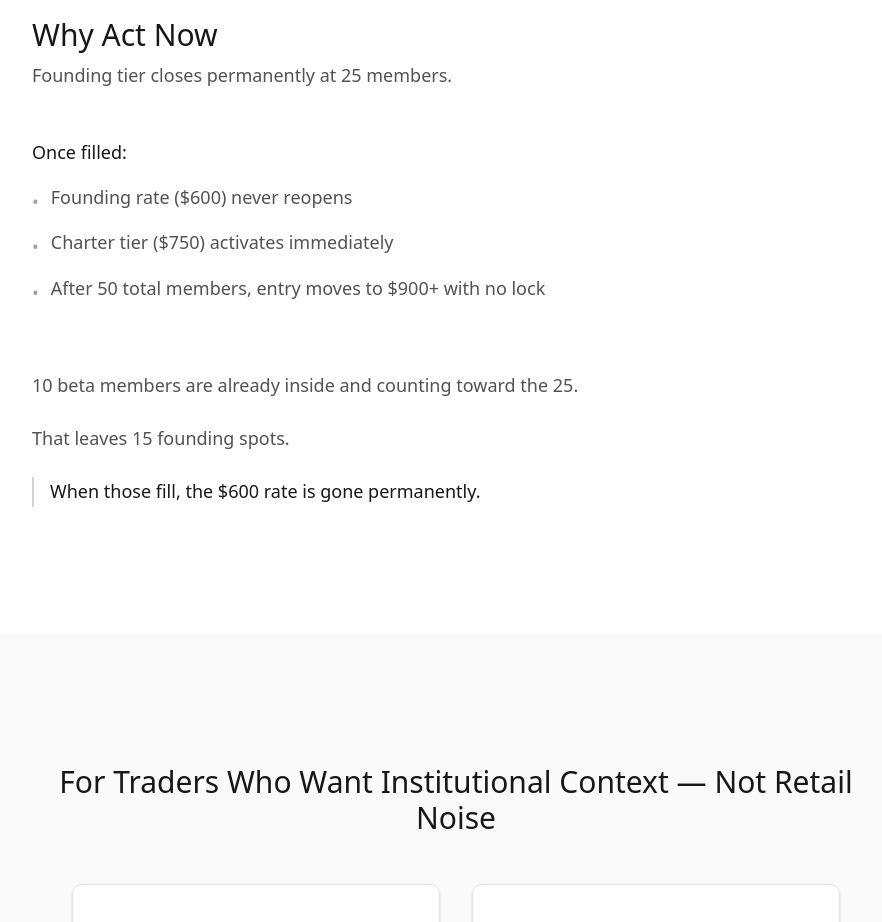
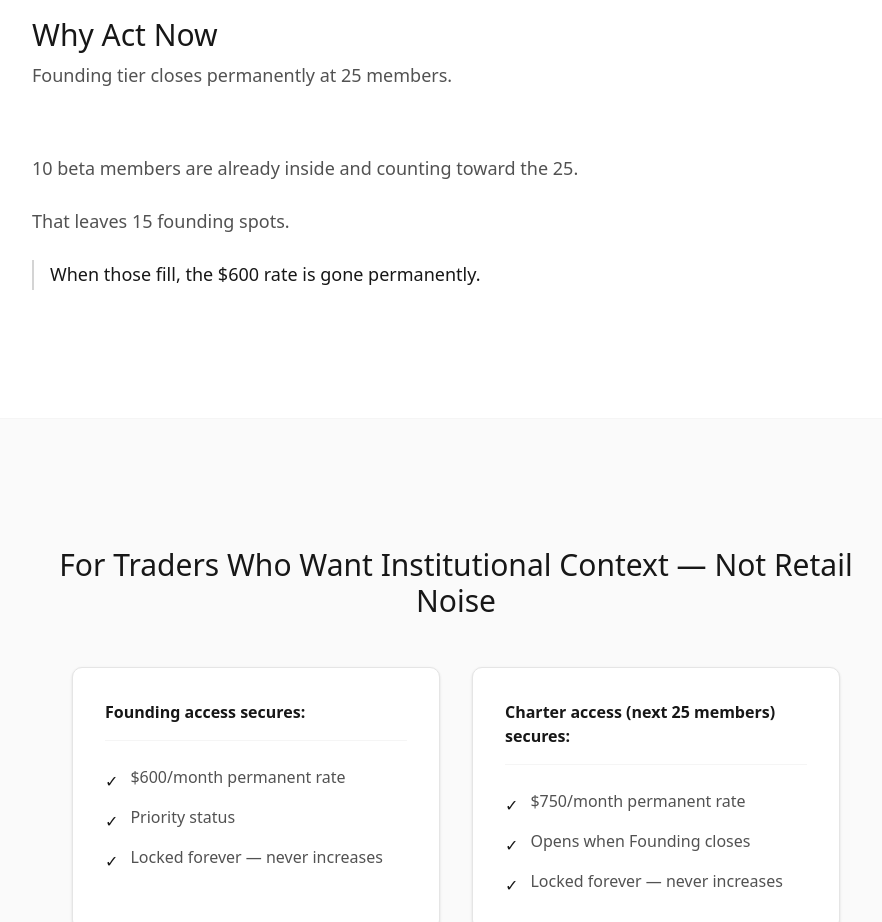
Before and after one commit to apurva670/meridian-early, a Next.js app: page / in a window 1280 px wide. Shown: the part 5640-6562 px from the top of the page, without its empty margins (184-1066 px from the left). Built offline with nearby package versions, Linux system fonts and the light colour scheme; no server answers.

Commit message:
Update WHY ACT NOW section copy

```diff
--- a/src/app/page.tsx
+++ b/src/app/page.tsx
@@ -450,24 +450,6 @@ export default function Home() {
                 Founding tier closes permanently at 25 members.
               </p>
 
-              <div className="space-y-4 pt-4">
-                <p className="font-medium text-neutral-900">Once filled:</p>
-                <ul className="space-y-3">
-                  <li className="flex gap-3">
-                    <span className="text-neutral-400 mt-1">•</span>
-                    <span>Founding rate ($600) never reopens</span>
-                  </li>
-                  <li className="flex gap-3">
-                    <span className="text-neutral-400 mt-1">•</span>
-                    <span>Charter tier ($750) activates immediately</span>
-                  </li>
-                  <li className="flex gap-3">
-                    <span className="text-neutral-400 mt-1">•</span>
-                    <span>After 50 total members, entry moves to $900+ with no lock</span>
-                  </li>
-                </ul>
-              </div>
-
               <div className="pt-8 space-y-6">
                 <p>
                   10 beta members are already inside and counting toward the 25.
```
